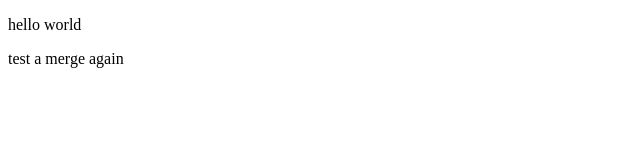
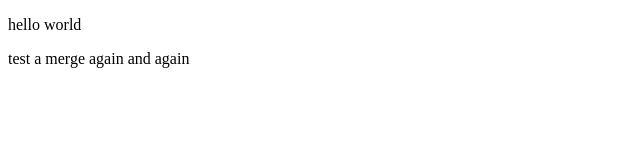
Before and after one commit to dongzhe3917875/firstProject, a plain HTML site: page index.html in a window 1280 px wide. Shown: the full height of the page, 0-640 px from the left. Drawn offline with Linux system fonts and the light colour scheme.

Commit message:
again and  again
again and  again

```diff
--- a/index.html
+++ b/index.html
@@ -9,7 +9,7 @@
     hello world
   </p>
   <p>
-    test a merge again
+    test a merge again and again
   </p>
 </body>
 </html>
```
